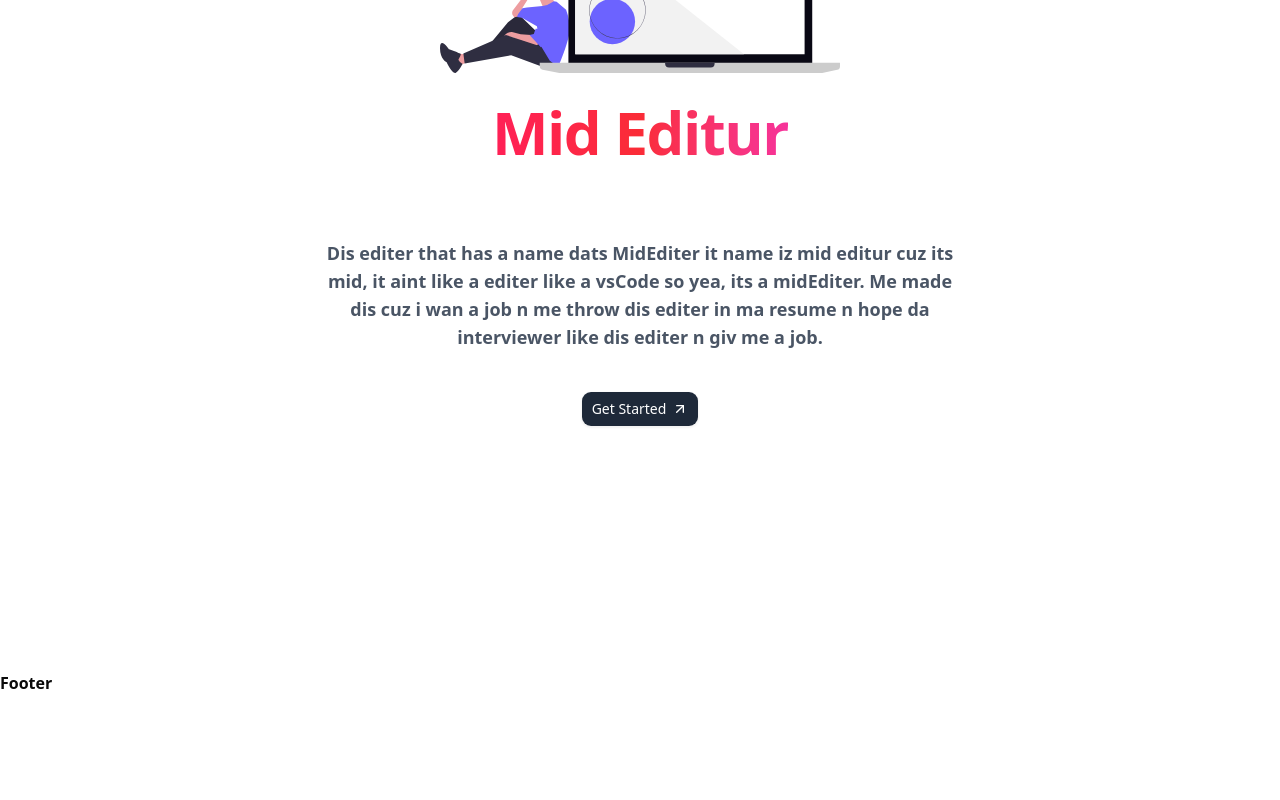
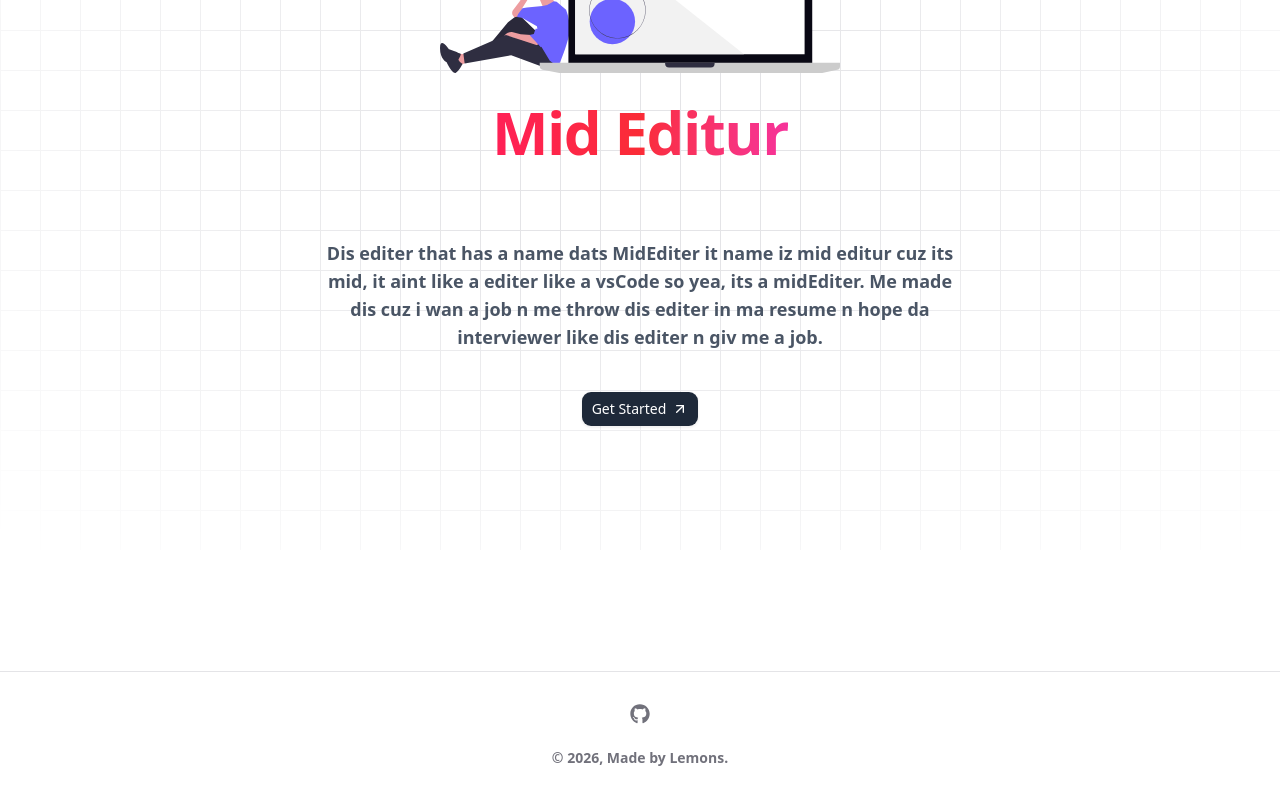
Before and after one commit to yash-ox/mid-editor, a Next.js app: page / in a window 1280 px wide. Shown: the part 250-1050 px from the top of the page. Before the commit the page ends 945 px from the top, so only its background shows below. Built offline with nearby package versions, Linux system fonts and the light colour scheme; no server answers.

Commit message:
add - footer and homepage background

```diff
--- a/app/(root)/layout.tsx
+++ b/app/(root)/layout.tsx
@@ -1,14 +1,14 @@
-import Footer from "@/modules/home/footer";
+import { cn } from "@/lib/utils";
+import { Footer } from "@/modules/home/footer";
 import { Header } from "@/modules/home/header";
 import { Metadata } from "next";
 
 export const metadata: Metadata = {
   title: {
-    template: "Mid - Editor",
-    default: "Code Editor",
+    template: "VibeCode - Editor ",
+    default: "Code Editor For VibeCoders - VibeCode",
   },
 };
-
 export default function HomeLayout({
   children,
 }: {
@@ -17,9 +17,16 @@ export default function HomeLayout({
   return (
     <>
       <Header />
-
-      <main className="z-20 relative w-full pt-0">{children}</main>
-
+      <div
+        className={cn(
+          "absolute inset-0",
+          "bg-size-[40px_40px]",
+          "bg-[linear-gradient(to_right,#e4e4e7_1px,transparent_1px),linear-gradient(to_bottom,#e4e4e7_1px,transparent_1px)]",
+          "dark:bg-[linear-gradient(to_right,#262626_1px,transparent_1px),linear-gradient(to_bottom,#262626_1px,transparent_1px)]",
+        )}
+      />
+      <div className="pointer-events-none absolute inset-0 flex items-center justify-center bg-white mask-[radial-gradient(ellipse_at_center,transparent_20%,black)] dark:bg-black" />
+      <main className="z-20 relative w-full pt-0 ">{children}</main>
       <Footer />
     </>
   );
--- a/modules/home/footer.tsx
+++ b/modules/home/footer.tsx
@@ -1,7 +1,38 @@
-import React from "react";
+import Link from "next/link";
+import { FaGithub as LucideGithub } from "react-icons/fa";
 
-function Footer() {
-  return <div>Footer</div>;
+export function Footer() {
+  const socialLinks = [
+    {
+      href: "#",
+      icon: (
+        <LucideGithub className="w-5 h-5 text-zinc-500 dark:text-zinc-400 hover:text-zinc-900 dark:hover:text-zinc-100 transition-colors" />
+      ),
+    },
+  ];
+
+  return (
+    <footer className="border-t border-zinc-200 dark:border-zinc-800">
+      <div className="mx-auto max-w-7xl px-4 sm:px-6 py-8 flex flex-col items-center space-y-6 text-center">
+        {/* Social Links */}
+        <div className="flex gap-4">
+          {socialLinks.map((link, index) => (
+            <Link
+              key={index}
+              href={`https://github.com/yash-ox`}
+              target="_blank"
+              rel="noopener noreferrer"
+            >
+              {link.icon}
+            </Link>
+          ))}
+        </div>
+
+        {/* Made by */}
+        <p className="text-sm text-zinc-500 dark:text-zinc-400">
+          &copy; {new Date().getFullYear()}, Made by Lemons.
+        </p>
+      </div>
+    </footer>
+  );
 }
-
-export default Footer;
```
Also changed, not shown: bugs.txt.
